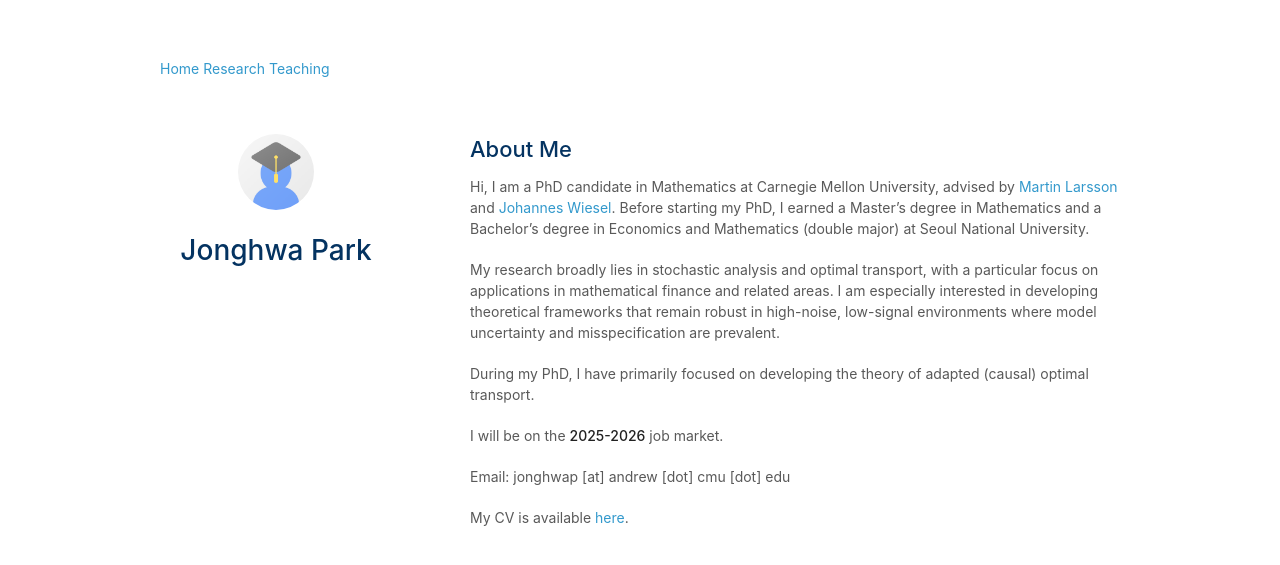
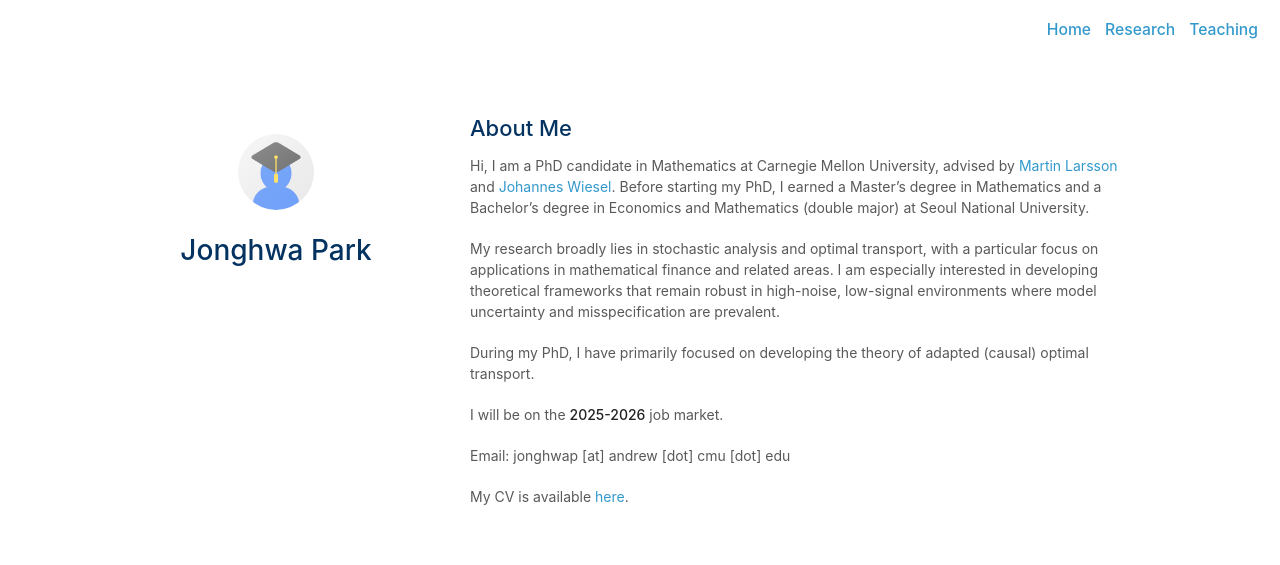
Before and after one commit to Jonghwap/Jonghwap.github.io, a Jekyll site: the page built from index.md, in a window 1280 px wide. Shown: the top 565 px of the page. Built offline with Jekyll 4.4.1, drawn with Linux system fonts in a browser that asks for light colours; a style sheet for code colours, icons or effects is not loaded; our own code applies the rules of GitHub Pages for plain Markdown files.

Commit message:
Update style.scss

```diff
--- a/assets/css/style.scss
+++ b/assets/css/style.scss
@@ -2,3 +2,26 @@
 ---
 
 @import "minimal-light";
+
+
+.top-nav{
+  position: absolute;
+  top: 18px;
+  right: 22px;
+  display: flex;
+  gap: 14px;
+  font-size: 0.98rem;
+}
+
+.top-nav a{
+  text-decoration: none;
+  font-weight: 500;
+}
+
+@media (max-width: 900px){
+  .top-nav{
+    position: static;
+    justify-content: center;
+    margin: 10px 0 0 0;
+  }
+}
```
